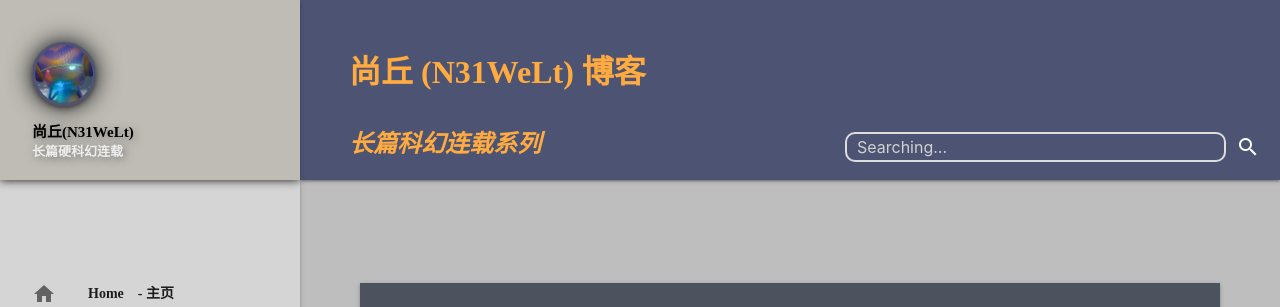
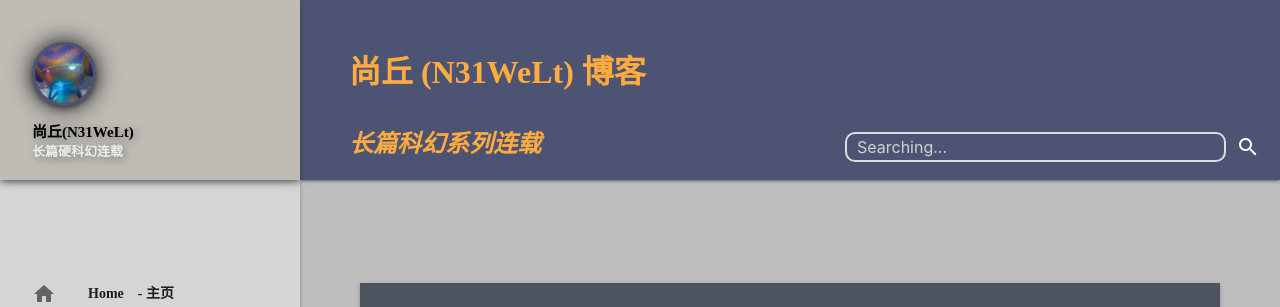
Before and after one commit to keepwalk/keepwalk.github.io, a Jekyll site: the page built from index.html, in a window 1280 px wide and 1348 px high. Shown: the top 307 px of the window. Built offline with Jekyll 4.4.1, drawn with Linux system fonts in a browser that asks for light colours; the list of posts is cut into pages by our own code; comment, search, counter and statistics services are not loaded.

Commit message:
Update header.html

```diff
--- a/_includes/header.html
+++ b/_includes/header.html
@@ -59,7 +59,7 @@
             <div class="nav-wrapper">
                 <div class="container">
                     <a class="page-title" href="/">{{site.title}}</a>
-                    <p class="head-message"><b><font color="#FFAB40">长篇科幻连载系列</font></b></p>
+                    <p class="head-message"><b><font color="#FFAB40">长篇科幻系列连载</font></b></p>
                 </div>
             </div>
         </nav>
```
